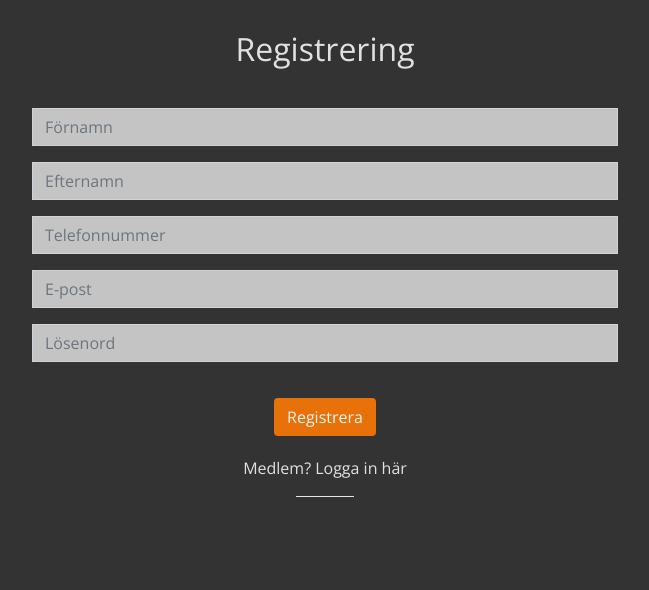
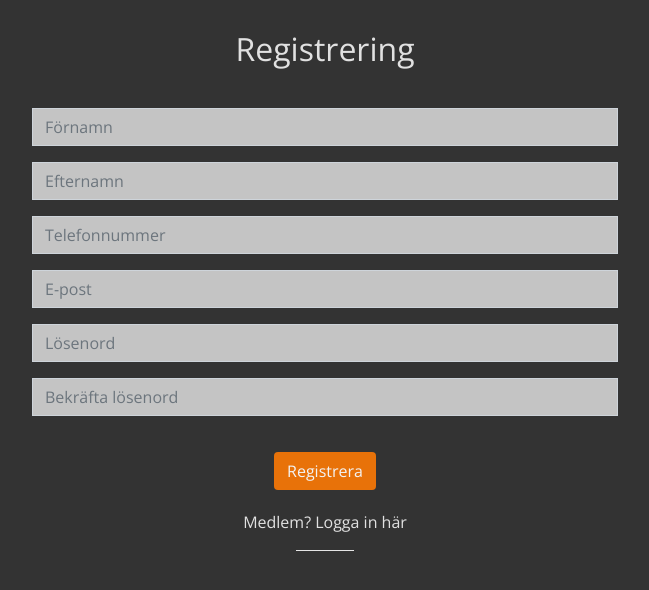
Before and after one commit to chris-mbg/FilmvisarnaAB, a React (Create React App) app: page /registration in a window 1280 px wide. Shown: the top 590 px of the page, without its empty margins (315-964 px from the left). Built offline with nearby package versions, Linux system fonts and the light colour scheme.

Commit message:
Created new input field for password confirmation + added alertbox for password confirmation

```diff
--- a/src/components/registration/RegistrationForm.js
+++ b/src/components/registration/RegistrationForm.js
@@ -11,7 +11,9 @@ const RegistrationForm = () => {
   const [phone, setPhone] = useState("");
   const [email, setEmail] = useState("");
   const [password, setPassword] = useState("");
+  const [confirmPassword, setConfirmPassword] = useState("");
   const [alertPassword, setAlertPassword] = useState(false);
+  const [alertConfirmPassword, setAlertConfirmPassword] = useState(false);
   const [alertEmail, setAlertEmail] = useState(false);
 
   // Context
@@ -24,6 +26,16 @@ const RegistrationForm = () => {
 
   const handleRegister = (e) => {
     e.preventDefault();
+
+    // If password and confirmPassword does NOT matches with each other, set "AlertConfirmPassword" to true.
+    if (
+      !password.includes(confirmPassword) ||
+      !confirmPassword.includes(password)
+    ) {
+      setAlertConfirmPassword(true);
+
+      return;
+    }
 
     if (checkPassword(password)) {
       register({ firstName, lastName, phone, email, password }).then((data) => {
@@ -39,6 +51,7 @@ const RegistrationForm = () => {
 
           // Reset alerts
           setAlertPassword(false);
+          setAlertConfirmPassword(false);
           setAlertEmail(false);
 
           // Re-directs to:
@@ -75,6 +88,10 @@ const RegistrationForm = () => {
     setPassword(e.target.value);
   };
 
+  const handleConfirmPassword = (e) => {
+    setConfirmPassword(e.target.value);
+  };
+
   // Alert boxes
   const alertPasswordBox = alertPassword ? (
     <Alert variant="dark" onClose={() => setAlertPassword(false)} dismissible>
@@ -82,6 +99,21 @@ const RegistrationForm = () => {
         Försök igen! <br />
         Ditt lösenord måste innehålla minst 8 tecken, varav en stor bokstav, en
         siffra, ett specialtecken.
+      </p>
+    </Alert>
+  ) : (
+    ""
+  );
+
+  const alertConfirmPasswordBox = alertConfirmPassword ? (
+    <Alert
+      variant="dark"
+      onClose={() => setAlertConfirmPassword(false)}
+      dismissible
+    >
+      <p>
+        Försök igen! <br />
+        Ditt lösenord måste matcha med varandra.
       </p>
     </Alert>
   ) : (
@@ -166,6 +198,19 @@ const RegistrationForm = () => {
           />
         </div>
 
+        <div className="form-group">
+          <input
+            value={confirmPassword}
+            onChange={(e) => handleConfirmPassword(e)}
+            autoComplete="off"
+            required
+            className={`${styles.input} form-control`}
+            type="password"
+            id="confirmpassword"
+            placeholder="Bekräfta lösenord"
+          />
+        </div>
+        {alertConfirmPasswordBox}
         {alertPasswordBox}
         {alertEmailBox}
 
```
